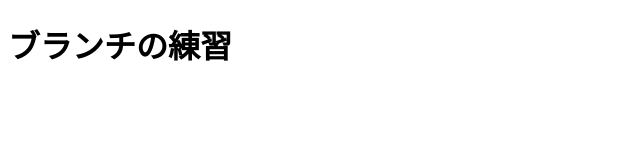
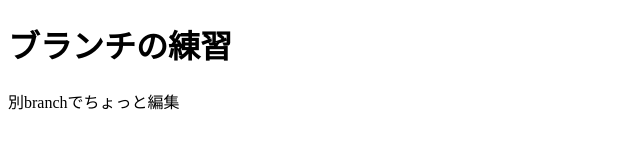
Before and after one commit to ytakahashisys26-source/branch-practice, a plain HTML site: page index.html in a window 1280 px wide. Shown: the whole page, without its empty margins (0-640 px from the left). Drawn offline with Linux system fonts and the light colour scheme.

Commit message:
index.htmlをちょっと編集

```diff
--- a/index.html
+++ b/index.html
@@ -9,6 +9,7 @@
 
 <body>
     <h1>ブランチの練習</h1>
+    <p>別branchでちょっと編集</p>
 </body>
 
 </html>
```
